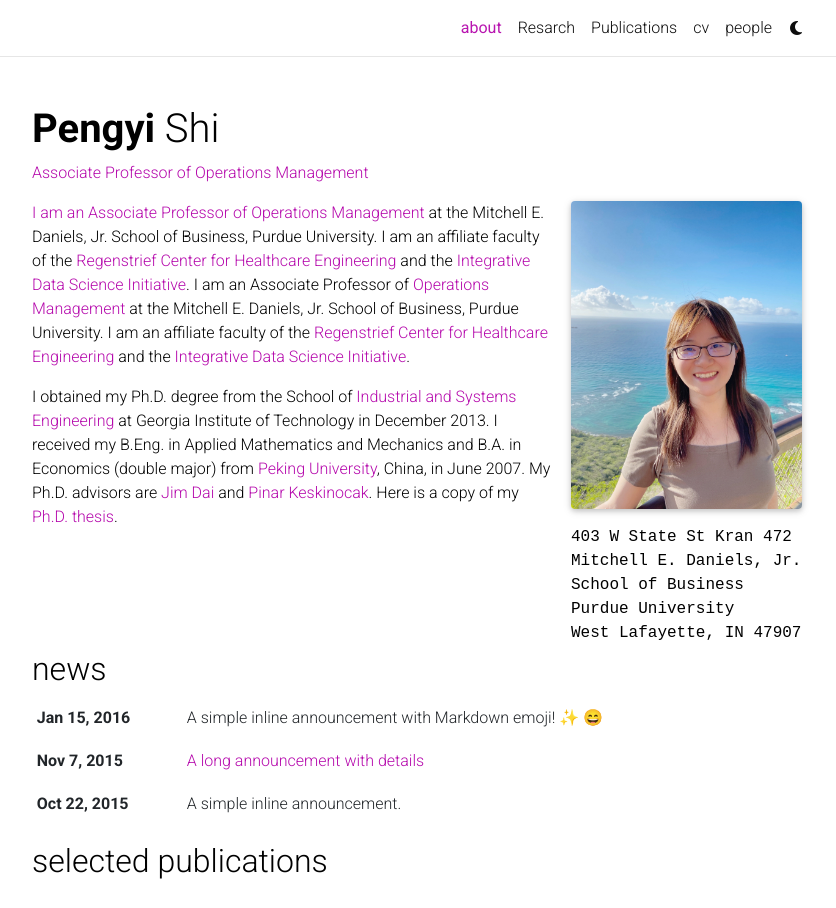
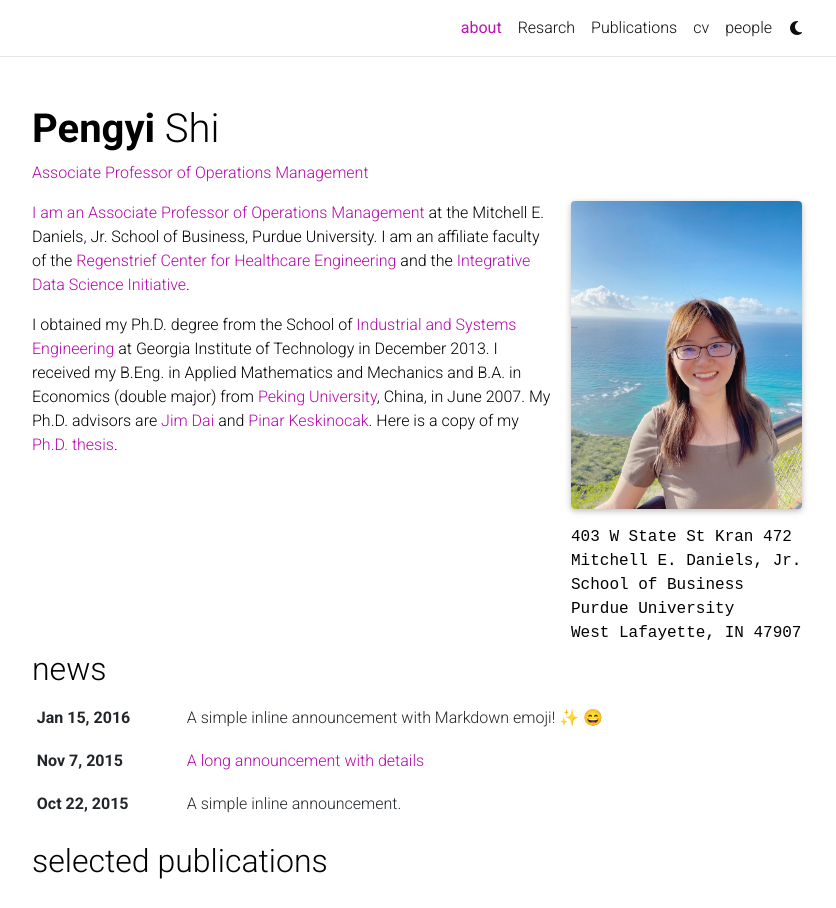
Before and after one commit to boilerchun/boilerchun.github.io, a Jekyll site: the page built from _pages/about.md, in a window 1280 px wide and 1082 px high, cut to the strip 0-908 px from the top of the window. Shown: the whole strip, without its empty margins (223-1059 px from the left). Built offline with Jekyll 4.4.1, drawn with Linux system fonts in a browser that asks for light colours; full-size pictures stand in for the smaller copies a plugin makes; emoji names are drawn with the system emoji font; comment, search, counter and statistics services are not loaded; a style sheet for code colours, icons or effects is not loaded.

Commit message:
Update about.md

```diff
--- a/_pages/about.md
+++ b/_pages/about.md
@@ -26,6 +26,6 @@ Put your address / P.O. box / other info right below your picture. You can also
 
 Link to your social media connections, too. This theme is set up to use [Font Awesome icons](http://fortawesome.github.io/Font-Awesome/) and [Academicons](https://jpswalsh.github.io/academicons/), like the ones below. Add your Facebook, Twitter, LinkedIn, Google Scholar, or just disable all of them. -->
 
-I am an Associate Professor of [Operations Management](https://business.purdue.edu/academics/Operations/) at the Mitchell E. Daniels, Jr. School of Business, Purdue University. I am an affiliate faculty of the [Regenstrief Center for Healthcare Engineering](https://www.purdue.edu/research/rche/) and the [Integrative Data Science Initiative](). I am an Associate Professor of [Operations Management](https://business.purdue.edu/academics/Operations/) at the Mitchell E. Daniels, Jr. School of Business, Purdue University. I am an affiliate faculty of the [Regenstrief Center for Healthcare Engineering](https://www.purdue.edu/research/rche/) and the [Integrative Data Science Initiative]().
+I am an Associate Professor of [Operations Management](https://business.purdue.edu/academics/Operations/) at the Mitchell E. Daniels, Jr. School of Business, Purdue University. I am an affiliate faculty of the [Regenstrief Center for Healthcare Engineering](https://www.purdue.edu/research/rche/) and the [Integrative Data Science Initiative]().
 
 I obtained my Ph.D. degree from the School of [Industrial and Systems Engineering](https://www.isye.gatech.edu/) at Georgia Institute of Technology in December 2013. I received my B.Eng. in Applied Mathematics and Mechanics and B.A. in Economics (double major) from [Peking University](http://english.pku.edu.cn/), China, in June 2007. My Ph.D. advisors are [Jim Dai](https://people.orie.cornell.edu/jdai/) and [Pinar Keskinocak](https://www.isye.gatech.edu/users/pinar-keskinocak). Here is a copy of my [Ph.D. thesis](https://web.ics.purdue.edu/~shi178/Pengyi_Shi_phd_thesis.pdf).
```
